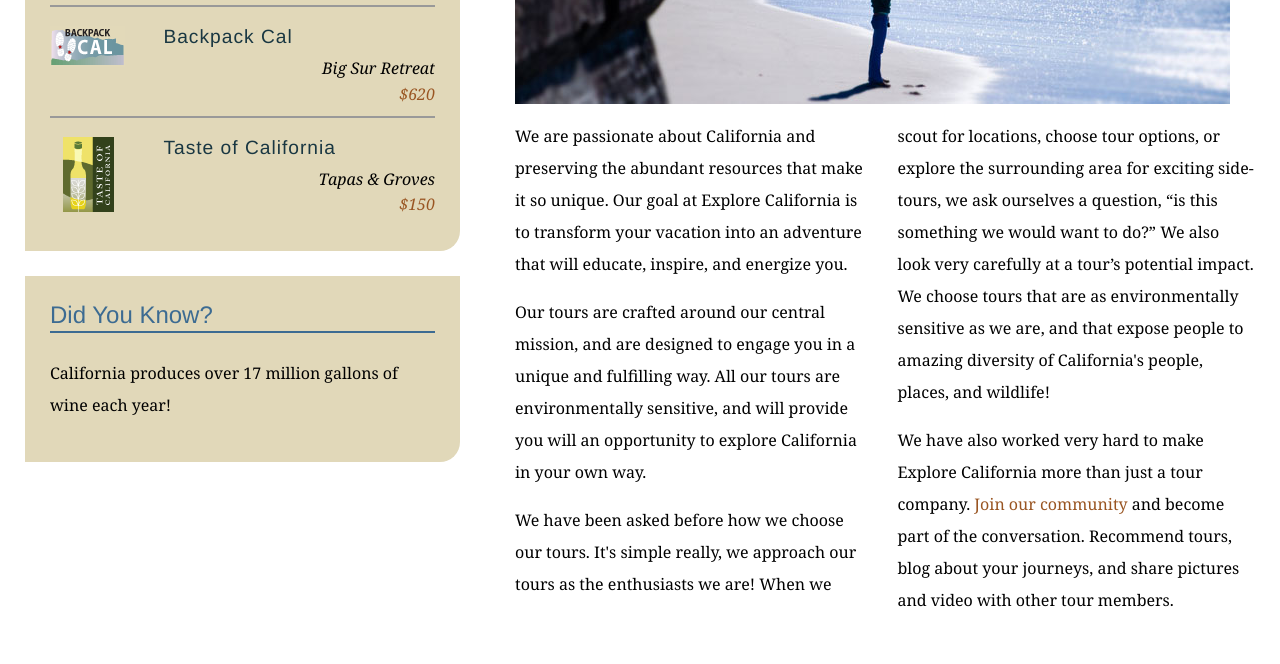
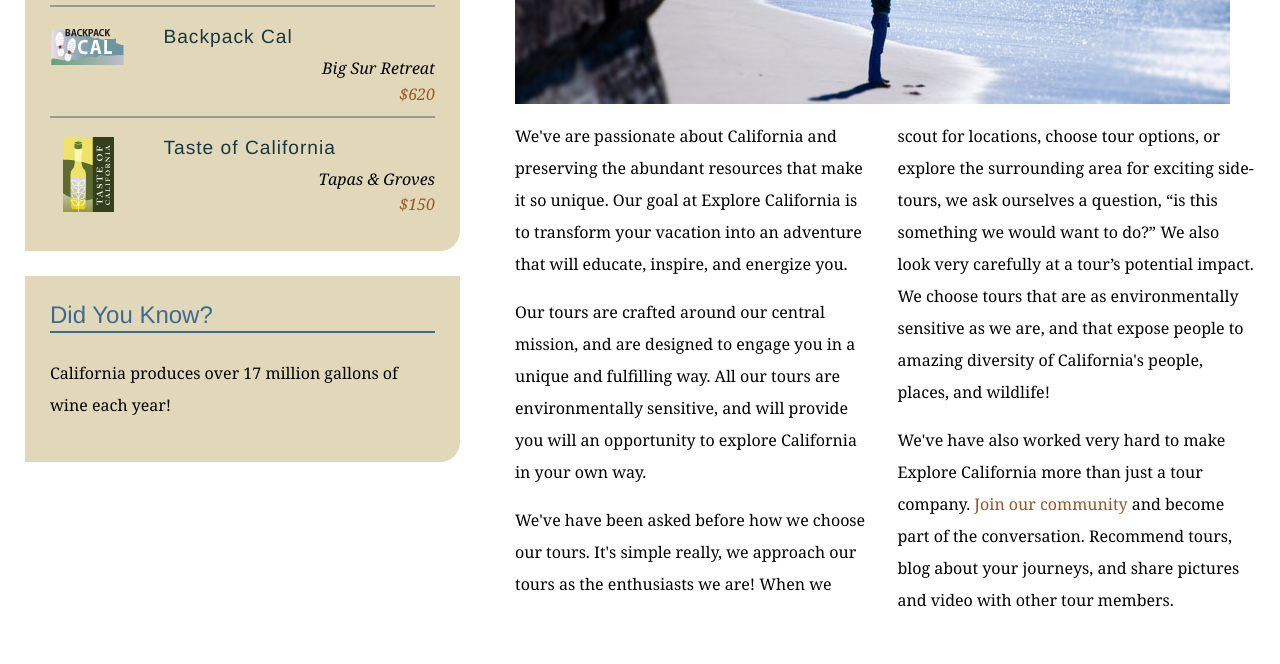
Before and after one commit to Jessepx/explore_california, a plain HTML site: page mission.html in a window 1280 px wide. Shown: the part 580-1244 px from the top of the page. Drawn offline with Linux system fonts and the light colour scheme.

Commit message:
replaces stuff

```diff
--- a/mission.html
+++ b/mission.html
@@ -62,10 +62,10 @@
           <h1>Who we are</h1>
           <img src="assets/images/mission_look.jpg" alt="Looking out at the Pacific" class="articleImage" />
           <div class="multiCol">
-            <p>We are passionate about California and preserving the abundant resources that make it so unique. Our goal at Explore California is to transform your vacation into an adventure that will educate, inspire, and energize you.</p>
+            <p>We've are passionate about California and preserving the abundant resources that make it so unique. Our goal at Explore California is to transform your vacation into an adventure that will educate, inspire, and energize you.</p>
             <p>Our tours are crafted around our central mission, and are designed to engage you in a unique and fulfilling way. All our tours are environmentally sensitive, and will provide you will an opportunity to explore California in your own way.</p>
-            <p>We have been asked before how we choose our tours. It's simple really, we approach our tours as the enthusiasts we are! When we scout for locations, choose tour options, or explore the surrounding area for exciting side-tours, we ask ourselves a question, &ldquo;is this something we would want to do?&rdquo; We also look very carefully at a tour&rsquo;s potential impact. We choose tours that are as environmentally sensitive as we are, and that expose people to amazing diversity of California's people, places, and wildlife!</p>
-            <p>We have also worked very hard to make Explore California more than just a tour company. <a href="explorers/join.html">Join our community</a> and become part of the conversation. Recommend tours, blog about your journeys, and share pictures and video with other tour members.</p>
+            <p>We've have been asked before how we choose our tours. It's simple really, we approach our tours as the enthusiasts we are! When we scout for locations, choose tour options, or explore the surrounding area for exciting side-tours, we ask ourselves a question, &ldquo;is this something we would want to do?&rdquo; We also look very carefully at a tour&rsquo;s potential impact. We choose tours that are as environmentally sensitive as we are, and that expose people to amazing diversity of California's people, places, and wildlife!</p>
+            <p>We've have also worked very hard to make Explore California more than just a tour company. <a href="explorers/join.html">Join our community</a> and become part of the conversation. Recommend tours, blog about your journeys, and share pictures and video with other tour members.</p>
           </div>
         </div>
       </div>
```
